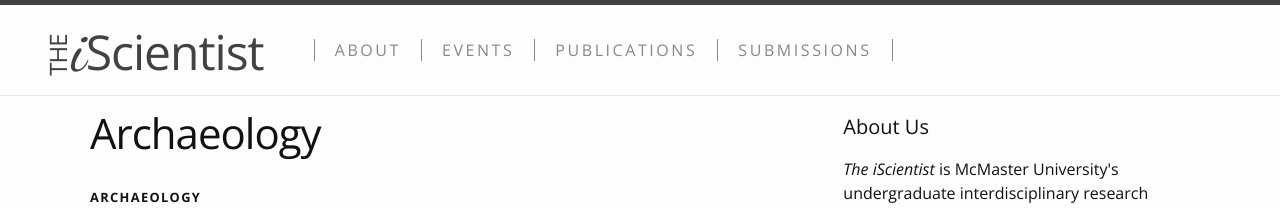
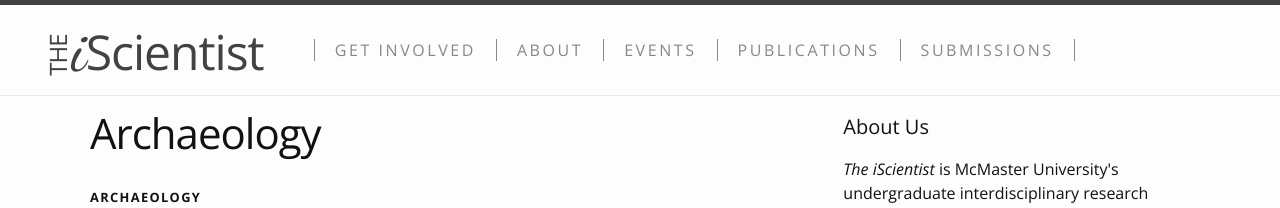
Before and after one commit to iscientist/iscientist.github.io, a Jekyll site: the page built from _fields/Archaeology.md, in a window 1280 px wide. Shown: the top 208 px of the page. Built offline with Jekyll 4.4.1, drawn with Linux system fonts in a browser that asks for light colours.

Commit message:
Update GetInvolved.md

```diff
--- a/GetInvolved.md
+++ b/GetInvolved.md
@@ -1,2 +1,7 @@
+---
+layout: page
+title: Get Involved
+permalink: /getinvolved/
+---
 Thank you for your interest in joining the iScientist Peer Review Panel! Please complete and submit this application as soon as possible. If you have any questions, please refer to the iScientist guidebook or send an email to iscijournal@gmail.com.
 <iframe src="https://docs.google.com/forms/d/e/1FAIpQLSdcSkYG7F0URqmsubmYQLGPvqcHzae5b3k2WttxSnRDWwK44Q/viewform?embedded=true" width="640" height="2439" frameborder="0" marginheight="0" marginwidth="0">Loading...</iframe>
```
